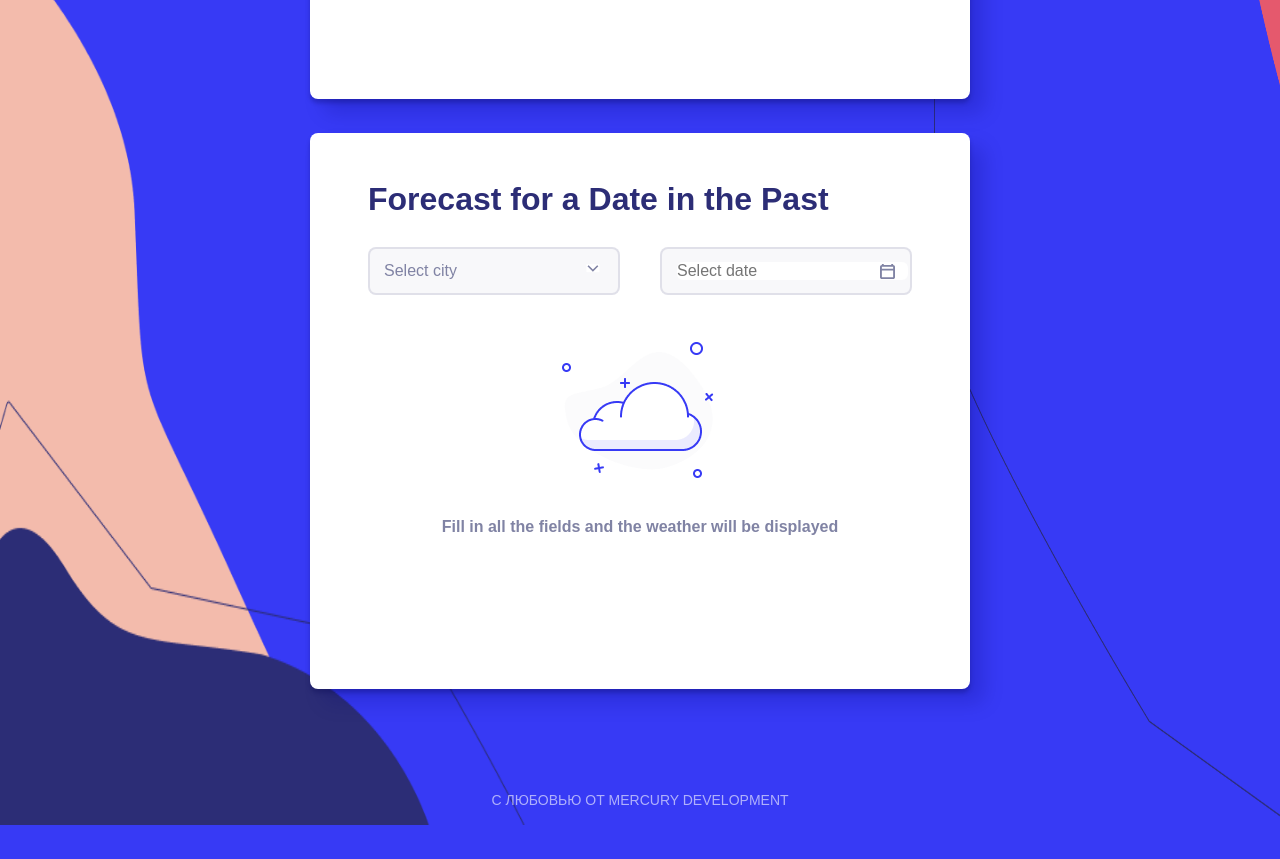
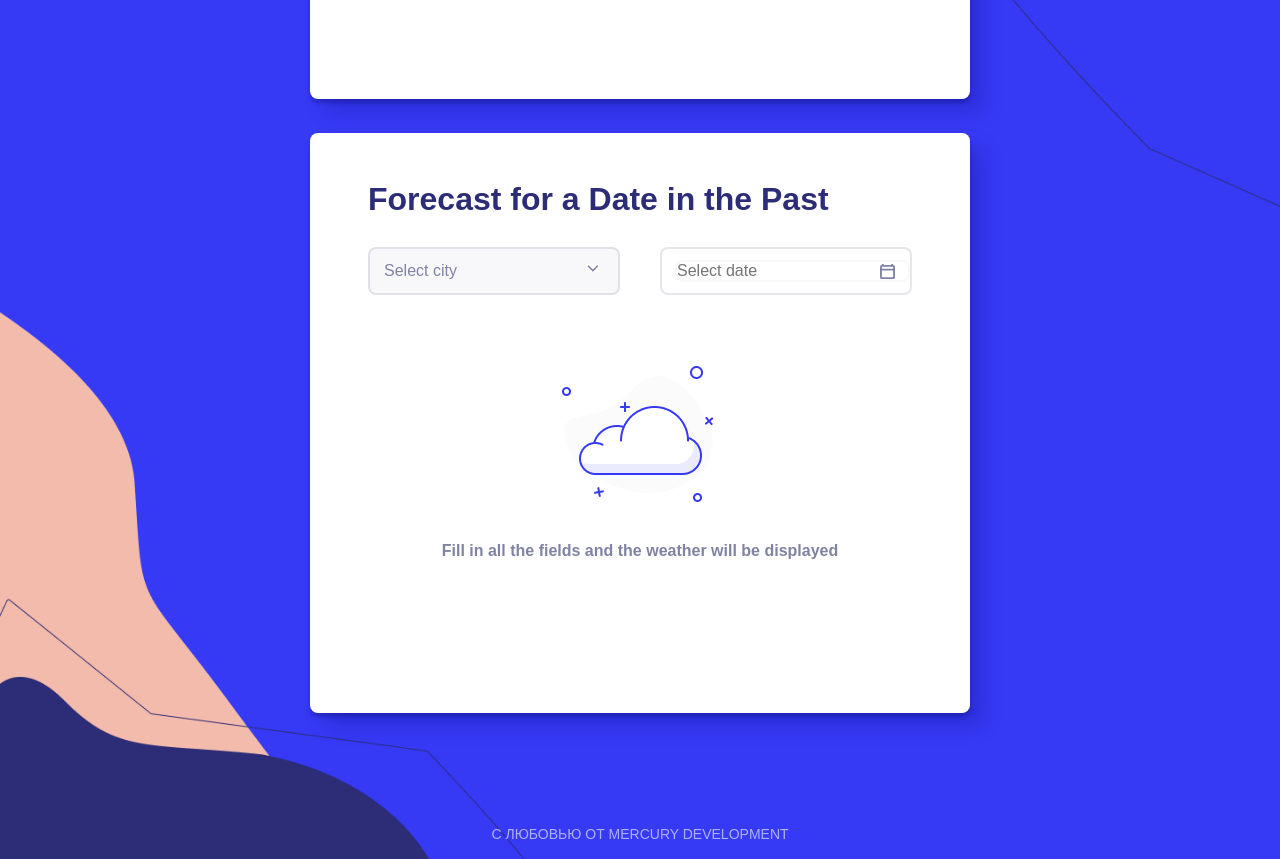
Before and after one commit to Woo63/weather-forecast, a React (Create React App) app: page / in a window 1280 px wide. Shown: the part 760-1619 px from the top of the page. Before the commit the page ends 1585 px from the top, so only its background shows below. Built offline with nearby package versions, Linux system fonts and the light colour scheme.

Commit message:
changed css

```diff
--- a/src/App.css
+++ b/src/App.css
@@ -2,11 +2,14 @@
     background: url("./assets/Background/Academy-Weather forecast-Bg-mob-up.png") right top no-repeat,
     url("./assets/Background/Academy-Weather forecast-Bg-mob-down.png") left bottom no-repeat;
     background-size: 100%;
-    width: 100%;
+    /*width: 100%;*/
+    /*height: 100%;*/
+    min-height: 100vh;
     min-width: 320px;
     display: flex;
     flex-direction: column;
-    justify-content: center;
+    justify-content: flex-start;
+    align-items: center;
 }
 
 .select__head, .select__list, .plugBlock__text, .date__head, .dayWeatherCard__date {
@@ -17,7 +20,7 @@
     min-width: 240px;
     width: 73vw;
     max-width: 755px;
-    margin: 0 auto;
+    /*margin: 0 auto;*/
 }
 
 .title {
@@ -33,7 +36,8 @@
     display: flex;
     flex-direction: column;
     justify-content: center;
-    width: 100vw;
+    /*width: 100%;*/
+    min-width: 300px;
 }
 .forecastBlock {
     display: inline-block;
@@ -43,7 +47,8 @@
     width: 93.7vw;
     min-width: 300px;
     max-width: 660px;
-    margin: 0 auto 10px;
+    /*margin: 0 auto 10px;*/
+    margin-bottom: 10px;
 }
 
 .forecastBlock__title {
@@ -77,7 +82,7 @@
     margin: 24px 0 0;
     text-align: center;
     color: #8083A4;
-    width: 75vw;
+    width: 252px;
 }
 .containerBlock{
     width: 100%;
@@ -96,14 +101,16 @@
     position: relative;
 }
 .dayWeatherCard.past{
-    width: 252px;
+    width: 75vw;
+    min-width: 252px;
+    max-width: 544px;
     height: 238px;
     margin: 6px auto 60px;
 }
 .dayWeatherCard.now{
     width: 174px;
     height: 238px;
-    margin: 6px 16px 60px 0;
+    margin: 0 16px 60px 0;
 }
 .dayWeatherCard__date{
     position: absolute;
@@ -230,11 +237,13 @@
 }
 
 .date__head {
+    background: #FFFFFF;
     width: 252px;
     padding: 10px 0 10px 13px;
 }
 
 .date__input {
+    background: #FFFFFF;
     position: absolute;
     width: 16px;
     height: 15px;
@@ -255,7 +264,7 @@
 .date__input::-webkit-calendar-picker-indicator {
     width: 16px;
     height: 15px;
-    background: #FFF url("./assets/icons/16/calendar.svg") no-repeat;
+    background: #FFFFFF url("./assets/icons/16/calendar.svg") no-repeat;
     background-size: contain;
     position: absolute;
     right: 0;
@@ -270,8 +279,12 @@
     line-height: 18px;
     color: #FFFFFF;
     opacity: 0.6;
-    margin: 68px auto 16px;
+    text-align: center;
+    margin-top: 78px;
+    margin-bottom: 16px;
+    flex-grow:1
 }
+
 
 
 @media (min-width: 320px) and (max-width: 1026px) {
@@ -298,23 +311,25 @@
     .plugBlock {
         margin-top: calc(9px + (36 - 9) * ( (100vw - 320px) / ( 1026 - 320) ));
     }
+    .plugBlock__text {
+        width: calc(252px + (438 - 252) * ( (100vw - 320px) / ( 1026 - 320) ));
+    }
     .dayWeatherCard{
         margin-top: 30px;
         margin-bottom: 70px;
     }
-    .dayWeatherCard.past{
-        width: calc(252px + (544 - 252) * ( (100vw - 320px) / ( 1026 - 320) ));
-    }
+    /*.dayWeatherCard.past{*/
+    /*    width: calc(252px + (544 - 252) * ( (100vw - 320px) / ( 1026 - 320) ));*/
+    /*}*/
     .dayWeatherCard__icon.past{
         left: calc(46px + (192 - 46) * ( (100vw - 320px) / ( 1026 - 320) ));
     }
 }
-@media (min-width: 500px){
+@media (min-width: 600px){
     .App{
-        background: url("./assets/Background/Academy-Weather forecast-Bg-up.png") right top no-repeat,
+        background: url("./assets/Background/Academy-Weather forecast-Bg-up-1.png") right top no-repeat,
         url("./assets/Background/Academy-Weather forecast-Bg-buttom.png") left bottom no-repeat;
-        /*background-size: calc(600px + (1280 - 600) * ( (100vw - 500px) / ( 1280 - 500) )) auto;*/
-        background-size: 100vw 100%;
+        background-size: 100vw auto;
     }
 }
 @media (min-width: 1026px){
@@ -329,13 +344,16 @@
     .plugBlock {
         margin-bottom: 90px
     }
+    .plugBlock__text {
+        width: 438px;
+    }
     .selectBlock{
         display: flex;
         flex-direction: row;
         justify-content: center;
     }
     .selectBlock > .select{
-        margin: 0 20px;
+        margin: 0 20px 24px;
     }
     .dailyForecastBlock, .forecastBlock__title, .forecastBlock > .select{
         margin-left: 58px;
@@ -359,6 +377,11 @@
     .dayWeatherCard__icon.past{
         left: 192px;
     }
+    .footer {
+        display: flex;
+        align-items: flex-end;
+        justify-content: center;
+    }
 }
 @media (min-width: 1300px){
     .main{
@@ -369,7 +392,11 @@
     .forecastBlock{
         margin: 0 15px 34px;
     }
-    .footer{
-        margin-top: 165px;
+}
+@media (min-width: 1440px){
+    .App{
+        background: url("./assets/Background/Academy-Weather forecast-Bg-up.png") right top no-repeat,
+        url("./assets/Background/Academy-Weather forecast-Bg-buttom@2x.png") left bottom no-repeat;
+        background-size: 100vw 100%;
     }
 }
```
